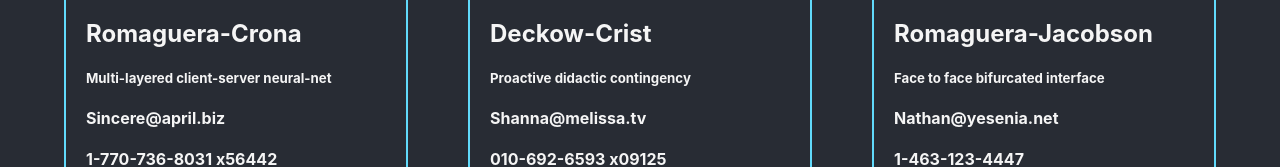
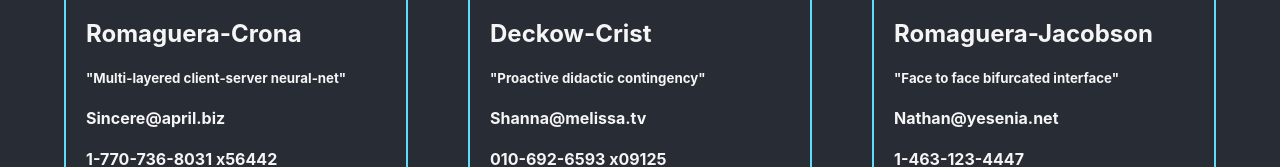
Before and after one commit to AndrewRentschler/react-state-and-data-lab, a React (Vite) app: page /users in a window 1280 px wide. Shown: the part 255-422 px from the top of the page. Built offline with nearby package versions, Linux system fonts and the light colour scheme.

Commit message:
Part 1 Complete, no styling yet

```diff
--- a/src/components/UserCard/ContactInfo.jsx
+++ b/src/components/UserCard/ContactInfo.jsx
@@ -3,7 +3,7 @@ const ContactInfo = (props) => {
     <div className="contact-container">
       <div className="contact-info company">
         <h2>{props.user.company.name}</h2>
-        <h5>{props.user.company.catchPhrase}</h5>
+        <h5>"{props.user.company.catchPhrase}"</h5>
       </div>
       <div className="contact-info">
         <h4>{props.user.email}</h4>
```
